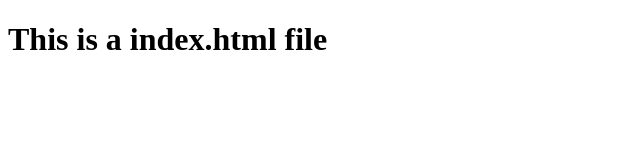
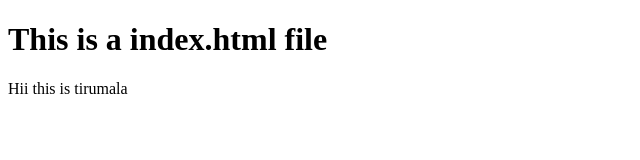
Before and after one commit to syamIT/GitPractice, a plain HTML site: page index.html in a window 1280 px wide. Shown: the whole page, without its empty margins (0-640 px from the left). Drawn offline with Linux system fonts and the light colour scheme.

Commit message:
Update index.html
this is code updated tiru

```diff
--- a/index.html
+++ b/index.html
@@ -7,5 +7,6 @@
   </head>
   <body>
     <h1>This is a index.html file</h1>
+    <p>Hii this is tirumala</p>
   </body>
 </html>
```
